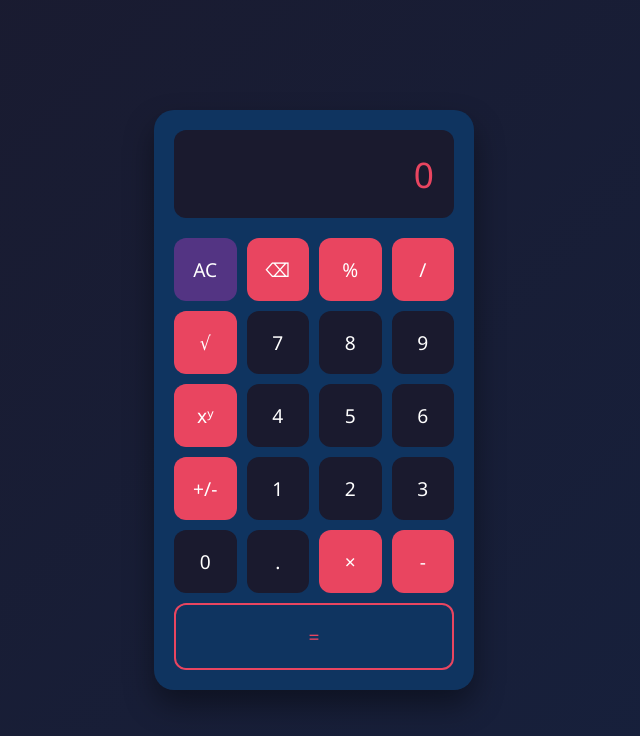
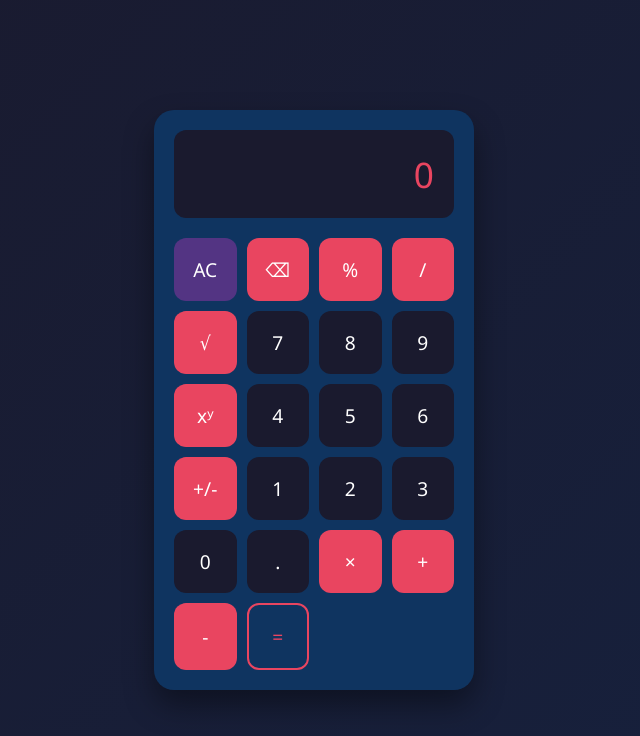
Before and after one commit to streetlegacy158-source/calculator-app, a plain HTML site: page index.html in a window 1280 px wide. Shown: the whole page, without its empty margins (326-966 px from the left). Drawn offline with Linux system fonts and the light colour scheme.

Commit message:
Replace '-' button with '+' and adjust layout

```diff
--- a/index.html
+++ b/index.html
@@ -48,10 +48,11 @@
             <button class="btn" onclick="appendValue('0')">0</button>
             <button class="btn" onclick="appendValue('.')">.</button>
             <button class="btn operator" onclick="appendValue('*')">×</button>
-            <button class="btn operator" onclick="appendValue('-')">-</button>
+            <button class="btn operator" onclick="appendValue('+')">+</button>
 
             <!-- Row 6 -->
-            <button class="btn equal full-width" onclick="calculate()">=</button>
+            <button class="btn operator" onclick="appendValue('-')">-</button>
+            <button class="btn equal" onclick="calculate()">=</button>
         </div>
     </div>
 
```
